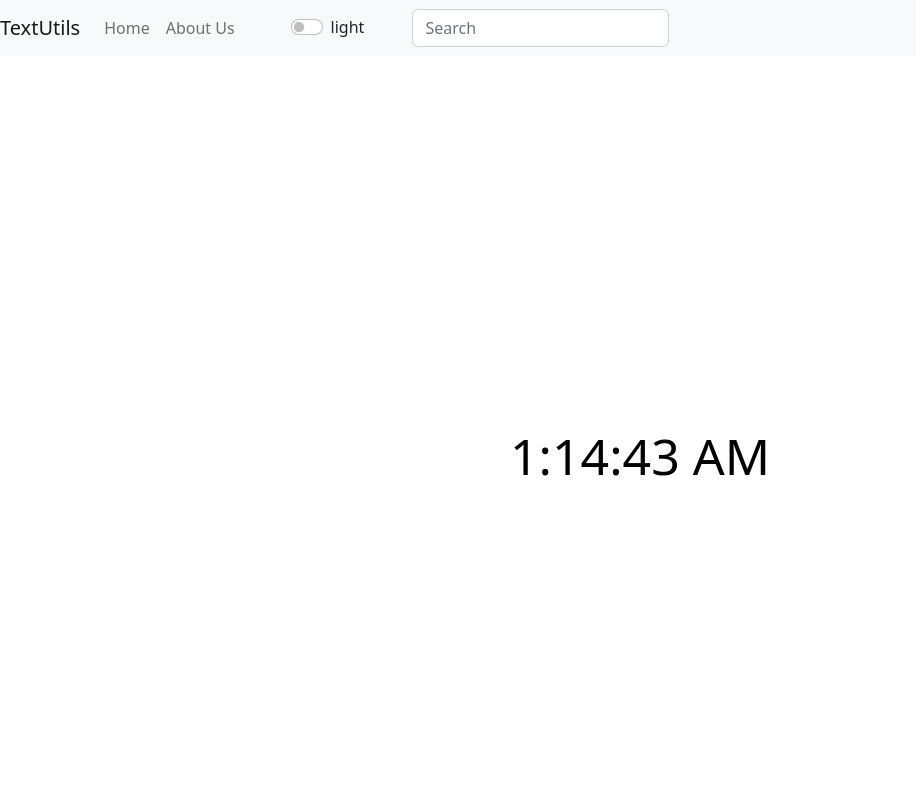
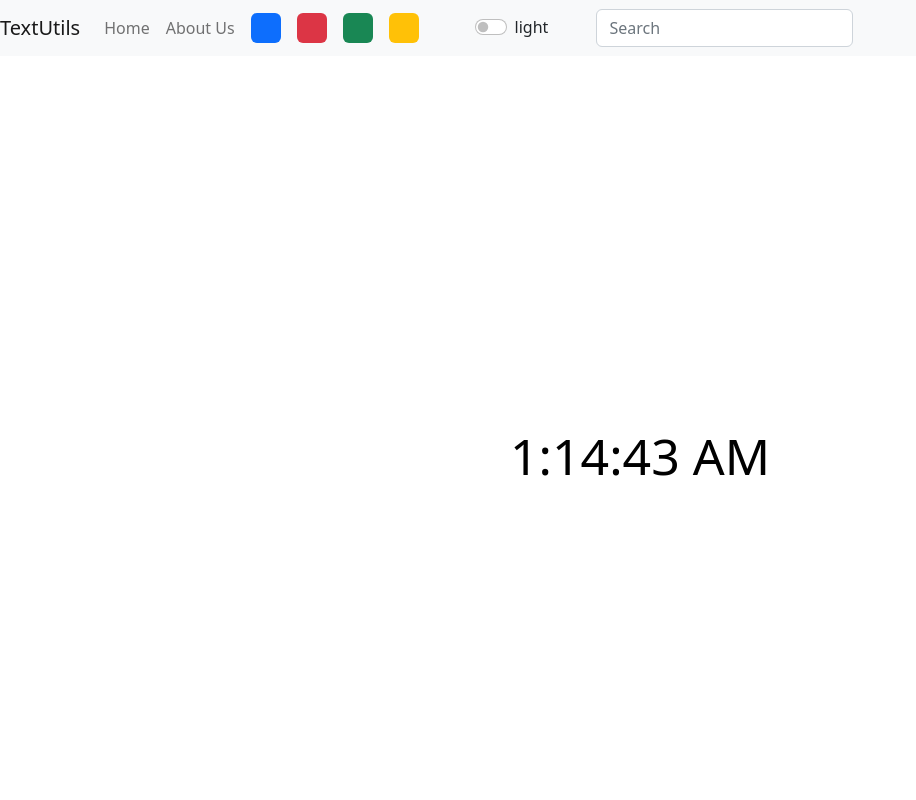
Before and after one commit to QaziAhmad77/React-allAbout-useState, a React (Create React App) app: page / in a window 1280 px wide. Shown: the top 800 px of the page, without its empty margins (0-916 px from the left). Built offline with nearby package versions, Linux system fonts and the light colour scheme.

Commit message:
Update Navbar.js

```diff
--- a/src/components/Navbar.js
+++ b/src/components/Navbar.js
@@ -28,8 +28,14 @@
               </Link>
             </li>
           </ul>
+          <div className="d-flex">
+            <div className="bg-primary rounded mx-2" onClick={()=>{props.toggleMode("primary")}} style={{height: "30px", width: "30px", cursor: "pointer"}}></div>
+            <div className="bg-danger rounded mx-2" onClick={()=>{props.toggleMode("danger")}} style={{height: "30px", width: "30px", cursor: "pointer"}}></div>
+            <div className="bg-success rounded mx-2" onClick={()=>{props.toggleMode("success")}} style={{height: "30px", width: "30px", cursor: "pointer"}}></div>
+            <div className="bg-warning rounded mx-2" onClick={()=>{props.toggleMode("warning")}} style={{height: "30px", width: "30px", cursor: "pointer"}}></div>
+          </div>
           <div className={`form-check mx-5 form-switch text-${props.mode==="light"?"dark":"light"}`}>
-            <input className="form-check-input" onClick={props.toggleMode} type="checkbox" id="flexSwitchCheckDefault" />
+            <input className="form-check-input" onClick={()=>{props.toggleMode(null)}} type="checkbox" id="flexSwitchCheckDefault" />
             <label htmlFor="flexSwitchCheckDefault" className="form-check-label">{props.mode}</label>
           </div>
           <form className="form-inline my-2 my-lg-0">
```
